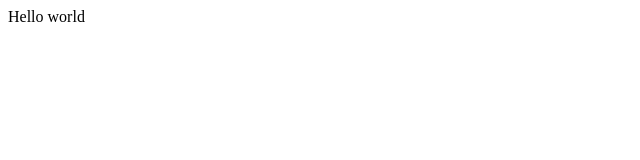
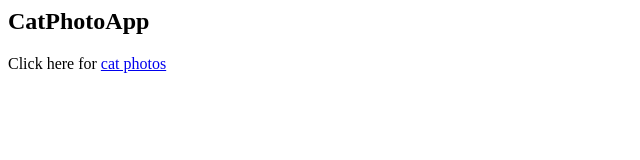
Before and after one commit to kawtharnasser/project1, a plain HTML site: page index.html in a window 1280 px wide. Shown: the whole page, without its empty margins (0-640 px from the left). Drawn offline with Linux system fonts and the light colour scheme.

Commit message:
added header, and p, and a tags

```diff
--- a/index.html
+++ b/index.html
@@ -1 +1,2 @@
-Hello world
+<h2>CatPhotoApp</h2>
+<p>Click here for <a href="#">cat photos</a></p>
```
